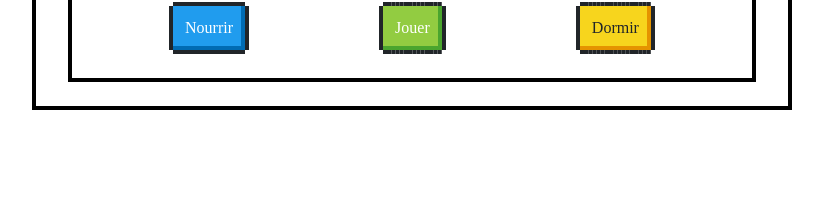
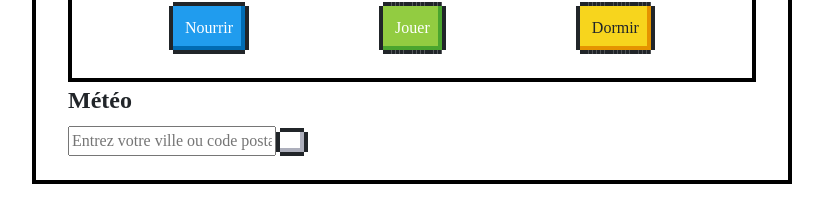
Before and after one commit to mballuais/TamagotchiReactJS, a React (Create React App) app in the folder tamagochi/: page / in a window 1280 px wide. Shown: the part 509-715 px from the top of the page, without its empty margins (228-1051 px from the left). Built offline with nearby package versions, Linux system fonts and the light colour scheme.

Commit message:
meteo + background

```diff
--- a/tamagochi/package.json
+++ b/tamagochi/package.json
@@ -6,6 +6,7 @@
     "@testing-library/jest-dom": "^5.17.0",
     "@testing-library/react": "^13.4.0",
     "@testing-library/user-event": "^13.5.0",
+    "axios": "^1.7.7",
     "nes.css": "^2.2.1",
     "react": "^18.3.1",
     "react-dom": "^18.3.1",
--- a/tamagochi/src/App.css
+++ b/tamagochi/src/App.css
@@ -54,10 +54,48 @@ body {
 /* Pour s'assurer que le conteneur principal a une marge */
 .nes-container.main-container {
   margin: 20px;
+  background-color: rgba(255, 255, 255, 0.556);
 }
-
+p .title{
+  background-color: #000000;
+  font-size: 1000px;
+  color: red;
+}
+title{
+  color: red;
+}
 /* Ajuster le style des images */
 .nes-container.is-rounded img {
   width: 200px; /* Ajustez la taille de l'image selon vos préférences */
   height: auto;
 }
+
+/* Appliquer le fond sur le body */
+body.clear {
+  background-image: url('./components/assets/background/sun.jpg'); /* Ciel clair */
+  background-size: cover;
+  background-position: center;
+  background-repeat: no-repeat;
+  height: 100%;
+}
+
+body.rain {
+  background-image: url('./components/assets/background/rain.png'); /* Pluie */
+  background-size: cover;
+  background-position: center;
+  background-repeat: no-repeat;
+}
+
+body.clouds {
+  background-image: url('./components/assets/background/sunset.jpg'); /* Nuageux */
+  background-size: cover;
+  background-position: center;
+  background-repeat: no-repeat;
+}
+
+body.night {
+  background-image: url('./components/assets/background/night.jpg'); /* Nuit */
+  background-size: cover;
+  background-position: center;
+  background-repeat: no-repeat;
+}
--- a/tamagochi/src/App.js
+++ b/tamagochi/src/App.js
@@ -2,8 +2,10 @@
 import React from 'react';
 import TamagotchiPanel from './components/organisms/TamagotchiPanel';
 import useTamagotchi from './components/hooks/useTamagotchi';
+import WeatherComponent from './components/organisms/WeatherComponent';
 import 'nes.css/css/nes.min.css';
 import './App.css';
+
 
 const App = () => {
   const {
@@ -32,6 +34,8 @@ const App = () => {
         missions={missions}
         age={age}
       />
+    <h2>Météo</h2>
+    <WeatherComponent />
     </div>
   );
 };
--- /dev/null
+++ b/tamagochi/src/components/atoms/input.jsx
@@ -0,0 +1,14 @@
+import React from 'react';
+
+const Input = ({ value, onChange, placeholder }) => {
+  return (
+    <input
+      type="text"
+      value={value}
+      onChange={onChange}
+      placeholder={placeholder}
+    />
+  );
+};
+
+export default Input;
--- /dev/null
+++ b/tamagochi/src/components/molecules/WeatherForm.jsx
@@ -0,0 +1,18 @@
+import React from 'react';
+import Input from '../atoms/input';
+import Button from '../atoms/Button'; // Utilisation de ton bouton existant
+
+const WeatherForm = ({ location, setLocation, onFetchWeather }) => {
+  return (
+    <div>
+      <Input
+        value={location}
+        onChange={(e) => setLocation(e.target.value)}
+        placeholder="Entrez votre ville ou code postal"
+      />
+      <Button onClick={onFetchWeather} label="Obtenir la météo" />
+    </div>
+  );
+};
+
+export default WeatherForm;
--- /dev/null
+++ b/tamagochi/src/components/organisms/WeatherComponent.jsx
@@ -0,0 +1,80 @@
+import React, { useState, useEffect } from 'react';
+import axios from 'axios';
+import WeatherForm from '../molecules/WeatherForm';
+import '../../App.css'; // Chemin mis à jour
+
+const WeatherComponent = () => {
+  const [location, setLocation] = useState('');
+  const [weather, setWeather] = useState(null);
+  const [currentTime, setCurrentTime] = useState(new Date());
+  const API_KEY = '4e35d68139ed6c96efca0398d301d75c';
+
+  const fetchWeatherData = async () => {
+    try {
+      const response = await axios.get(
+        `https://api.openweathermap.org/data/2.5/weather?q=${location}&appid=${API_KEY}&units=metric`
+      );
+      setWeather(response.data);
+      const weatherCondition = response.data.weather[0].main.toLowerCase();
+
+      // Regrouper certaines conditions complexes sous des catégories simples
+      switch (weatherCondition) {
+        case 'clear':
+          document.body.className = 'clear'; // Ciel clair
+          break;
+        case 'rain':
+        case 'drizzle':
+        case 'thunderstorm':
+        case 'squall':
+        case 'tornado':
+          document.body.className = 'rain'; // Pluie et conditions associées
+          break;
+        case 'clouds':
+        case 'smoke':
+        case 'dust':
+        case 'sand':
+        case 'haze':
+          document.body.className = 'clouds'; // Nuageux et conditions associées
+          break;
+        case 'snow':
+          document.body.className = 'snow'; // Neige
+          break;
+        case 'mist':
+        case 'fog':
+        case 'ash':
+          document.body.className = 'night'; // Nuit, brume, brouillard, cendres
+          break;
+        default:
+          document.body.className = 'clear'; // Par défaut, ciel clair
+          break;
+      }
+    } catch (error) {
+      alert("Lieu non trouvé. Veuillez entrer une ville valide.");
+    }
+  };
+
+  useEffect(() => {
+    const intervalId = setInterval(() => {
+      setCurrentTime(new Date());
+    }, 1000);
+
+    return () => clearInterval(intervalId);
+  }, []);
+
+  return (
+    <div className="weather-container">
+      {!weather && (
+        <WeatherForm location={location} setLocation={setLocation} onFetchWeather={fetchWeatherData} />
+      )}
+      {weather && (
+        <div>
+          <p>Température actuelle: {Math.round(weather.main.temp)}°C</p>
+          <p>Conditions : {weather.weather[0].description}</p>
+          <p>Heure : {currentTime.toLocaleTimeString()}</p>
+        </div>
+      )}
+    </div>
+  );
+};
+
+export default WeatherComponent;
```
Also changed, not shown: 1 other file (tests, documents, lock files or other folders).
